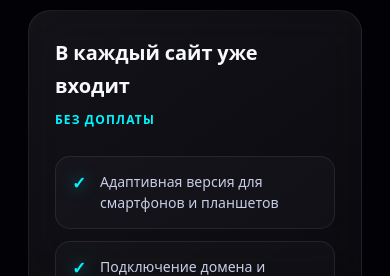
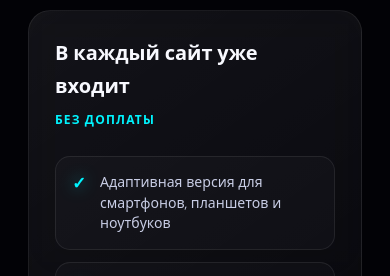
Before and after one commit to maksonchik20/maksonchik.ru, a Django app: page / in a window 390 px wide. Shown: the part 6224-6500 px from the top of the page. Run offline with Django 5.2, Linux system fonts and the light colour scheme.

Commit message:
Mention laptop responsive layouts

```diff
--- a/main/templates/main/index.html
+++ b/main/templates/main/index.html
@@ -938,7 +938,7 @@
       <span class="included-card__label">Без доплаты</span>
     </div>
     <ul class="included-list">
-      <li>Адаптивная версия для смартфонов и планшетов</li>
+      <li>Адаптивная версия для смартфонов, планшетов и ноутбуков</li>
       <li>Подключение домена и защищённого HTTPS</li>
       <li>Базовая SEO-настройка для поисковых систем</li>
       <li>Подключение Яндекс Метрики</li>
--- a/main/tests.py
+++ b/main/tests.py
@@ -63,7 +63,7 @@ class LeadFormTest(TestCase):
         response = self.client.get("/")
 
         self.assertContains(response, "В каждый сайт уже входит")
-        self.assertContains(response, "Адаптивная версия")
+        self.assertContains(response, "Адаптивная версия для смартфонов, планшетов и ноутбуков")
         self.assertContains(response, "Подключение домена")
         self.assertContains(response, "Базовая SEO-настройка")
         self.assertContains(response, "Яндекс Метрики")
```
